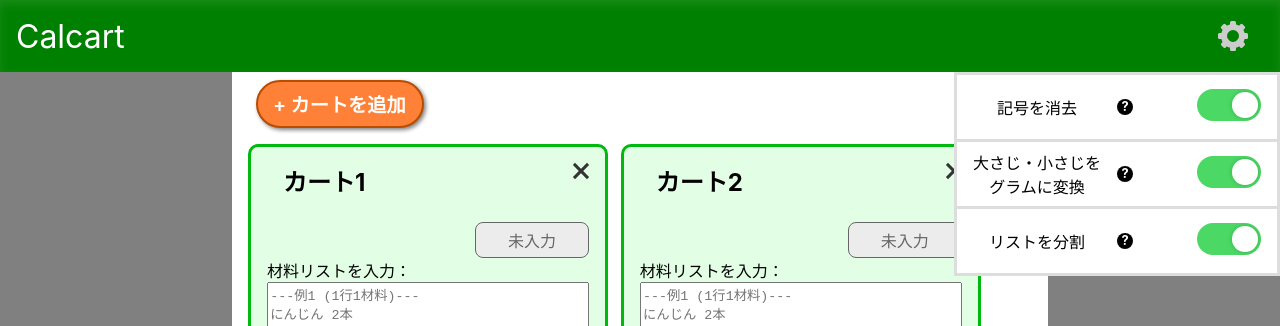
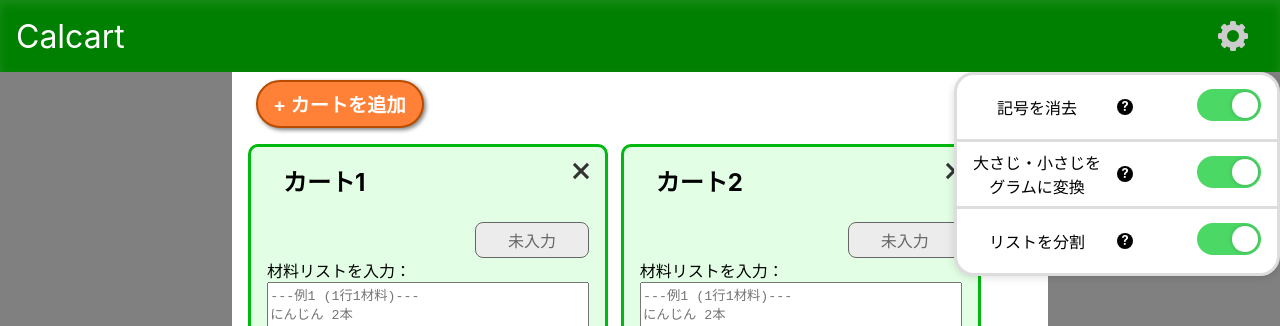
Before and after one commit to shimmen3141/calcart, a React (Create React App) app: page / in a window 1280 px wide. Both pictures are taken after a click on the element 1233 px from the left and 36 px from the top of the page. Shown: the top 326 px of the page. Built offline with nearby package versions, Linux system fonts and the light colour scheme.

Commit message:
update:toggleSwitchArea.cssを調整

```diff
--- a/src/features/ToggleSwitchArea/ToggleSwitchArea.css
+++ b/src/features/ToggleSwitchArea/ToggleSwitchArea.css
@@ -1,10 +1,13 @@
 .toggleSwitchArea {
   display: grid;
   justify-content: flex-end;
-  background-color: white;
-  /* margin: 1rem 1rem 1rem auto; */
+  border-radius: 20px;
+  box-shadow: 0 4px 8px 0 rgba(0, 0, 0, 0.15);
 
-  .labeledToggleSwitch {
+  .labeledToggleSwitch,
+  .labeledToggleSwitch_top,
+  .labeledToggleSwitch_bottom {
+    background-color: white;
     width: fit-content;
     height: 3rem;
     border: 3px solid #ddd;
@@ -28,4 +31,12 @@
       margin-left: 4rem;
     }
   }
+
+  .labeledToggleSwitch_top {
+    border-radius: 20px 20px 0 0;
+  }
+
+  .labeledToggleSwitch_bottom {
+    border-radius: 0 0 20px 20px;
+  }
 }
--- a/src/features/ToggleSwitchArea/ToggleSwitchArea.js
+++ b/src/features/ToggleSwitchArea/ToggleSwitchArea.js
@@ -23,7 +23,7 @@ const ToggleSwitchArea = () => {
         id="spoonToGram"
         labelText="大さじ・小さじ → g に変換"
       /> */}
-      <div className="labeledToggleSwitch">
+      <div className="labeledToggleSwitch_top">
         <div className="labelText">記号を消去</div>
         <HelpButton onClick={() => handleOpenModal("removeSymbols")} />
         <RemoveSymbolsModal isOpen={isModalOpen} onClose={handleCloseModal} />
@@ -43,7 +43,7 @@ const ToggleSwitchArea = () => {
           onChange={handleSwitchChange}
         />
       </div>
-      <div className="labeledToggleSwitch">
+      <div className="labeledToggleSwitch_bottom">
         <div className="labelText">リストを分割</div>
         <HelpButton onClick={() => handleOpenModal("spoonToGram")} />
         <ToggleSwitch
```
